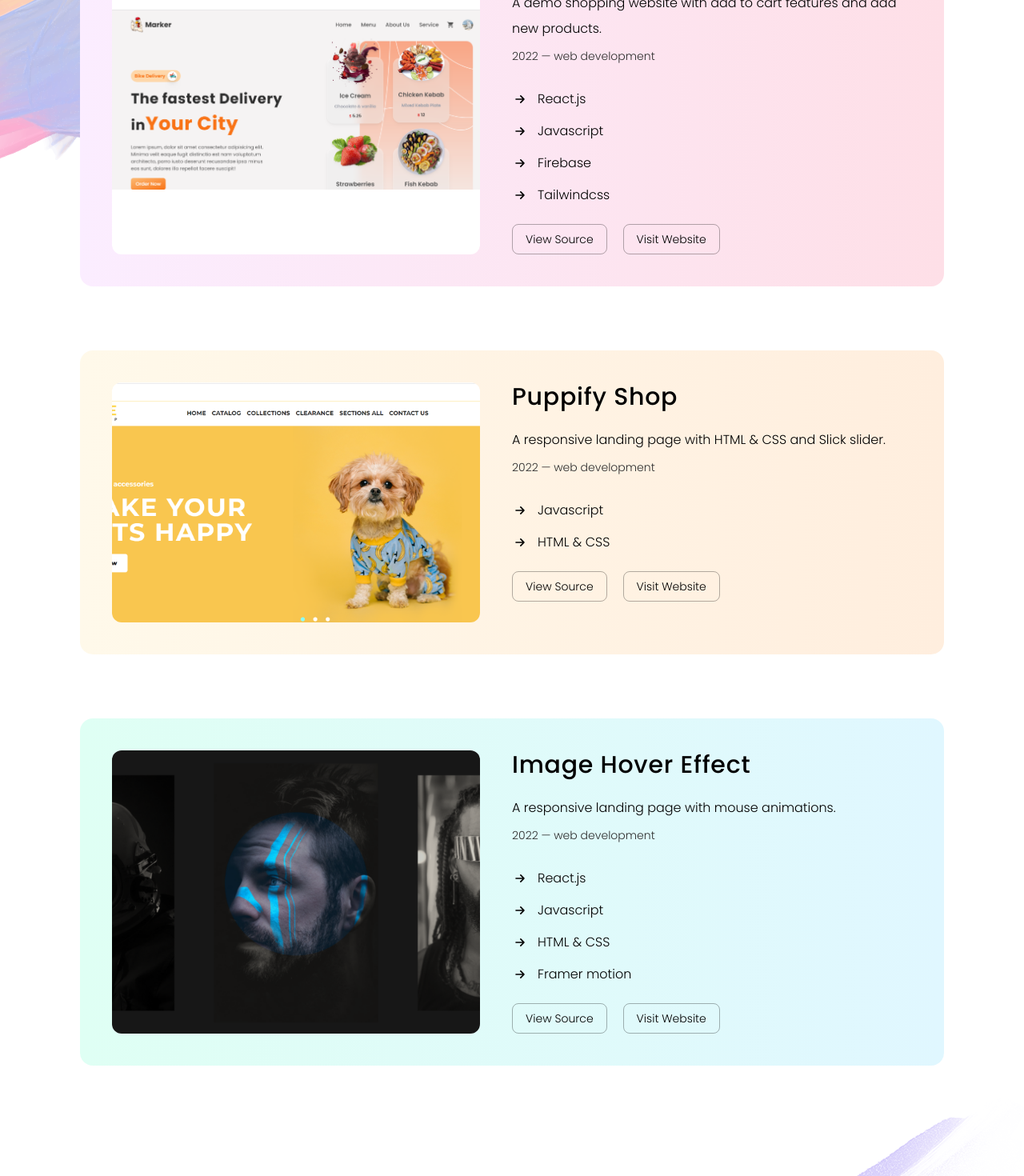
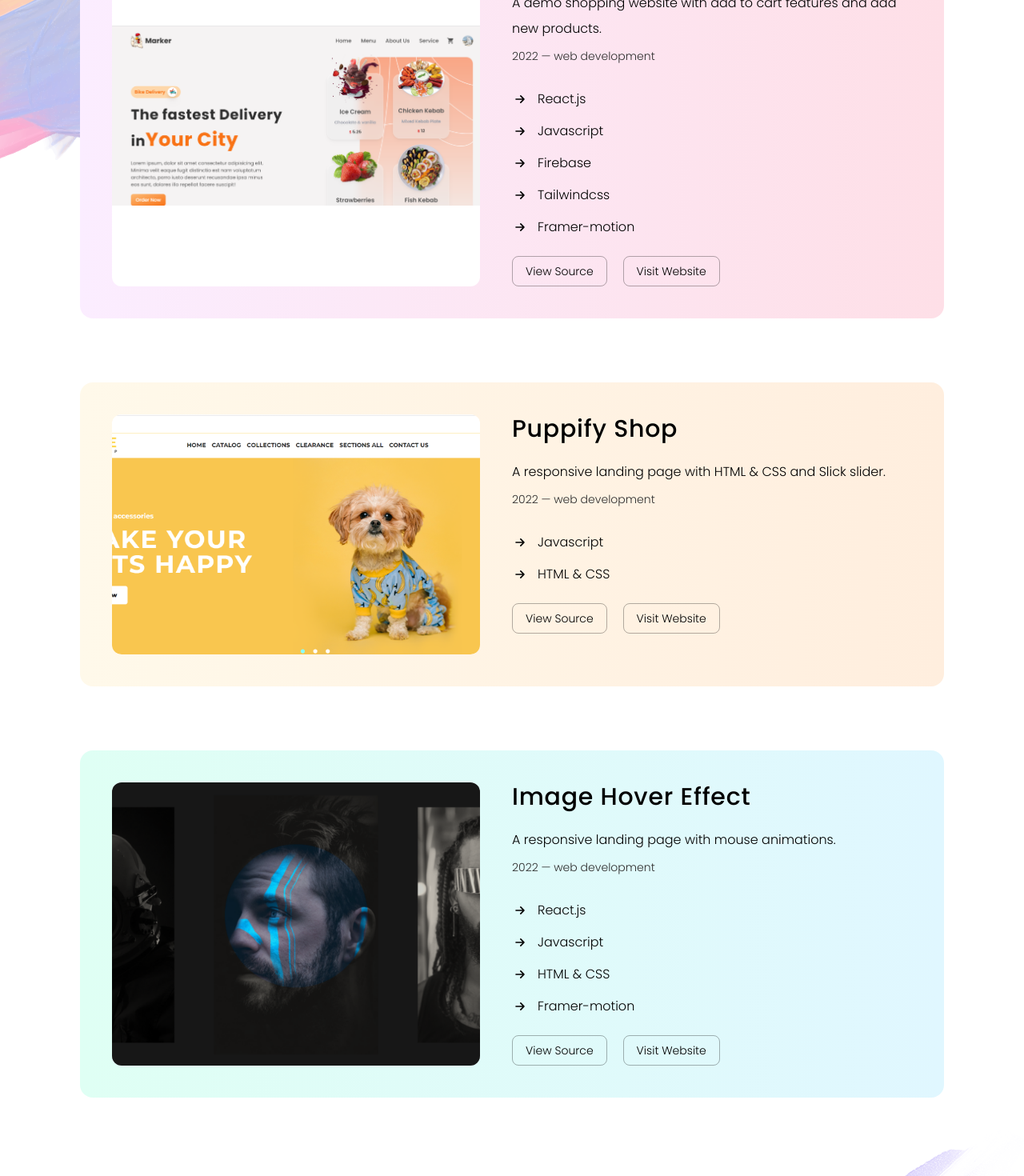
Before and after one commit to phanquangduong2002/portfolio, a React (Create React App) app: page / in a window 1280 px wide. Shown: the part 2487-3957 px from the top of the page at 80% size. Built offline with nearby package versions, Linux system fonts and the light colour scheme.

Commit message:
fix project

```diff
--- a/src/components/About.jsx
+++ b/src/components/About.jsx
@@ -87,6 +87,12 @@ const About = () => {
                                         <Icon_Right />
                                     </span>
                                     <p className="font-light">Tailwindcss</p>
+                                </div>
+                                <div className="flex items-center">
+                                    <span>
+                                        <Icon_Right />
+                                    </span>
+                                    <p className="font-light">Framer-motion</p>
                                 </div>
                             </div>
 
@@ -266,7 +272,7 @@ const About = () => {
                                     <span>
                                         <Icon_Right />
                                     </span>
-                                    <p className="font-light">Framer motion</p>
+                                    <p className="font-light">Framer-motion</p>
                                 </div>
                             </div>
 
```
